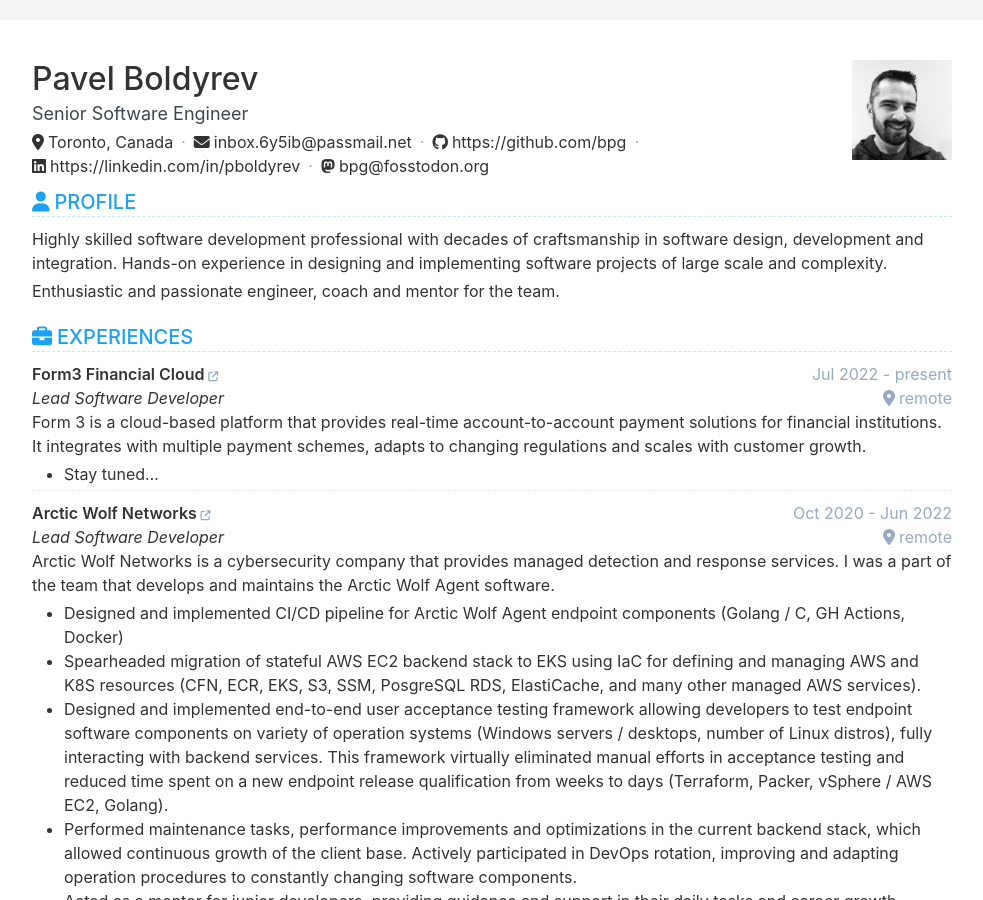
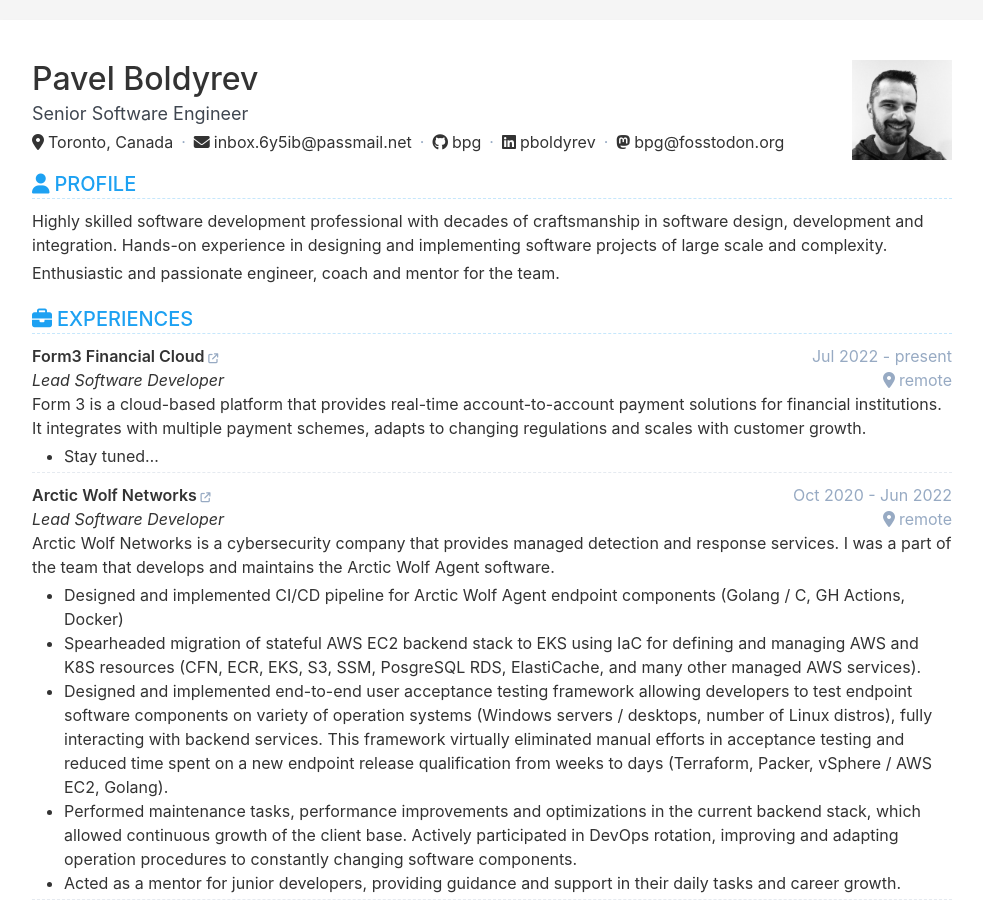
Before and after one commit to bpg-dev/cv, a Jekyll site: the page built from index.html, in a window 1280 px wide and 900 px high. Shown: the whole window, without its empty margins (148-1131 px from the left). Built offline with Jekyll 4.4.1, drawn with Linux system fonts in a browser that asks for light colours; some of the changed lines change nothing that is shown.

Commit message:
fix social links

```diff
--- a/_data/data.yml
+++ b/_data/data.yml
@@ -14,9 +14,9 @@
   email: inbox.6y5ib@passmail.net # email address
   # phone: +1 (416) 720-0726 # phone number, the format is "+[Country Code] [Area Code (if applicable)] [Local Phone Number]"
   # website: example.com # site link without schema, like example.com, will automatically prepend "https://"
-  github: https://github.com/bpg
-  linkedin: https://linkedin.com/in/pboldyrev
+  linkedin: pboldyrev
   mastodon: bpg@fosstodon.org # text, the format must be like "username@yourserver.com"
+  github: bpg
 
 profile:
   show: true
```
